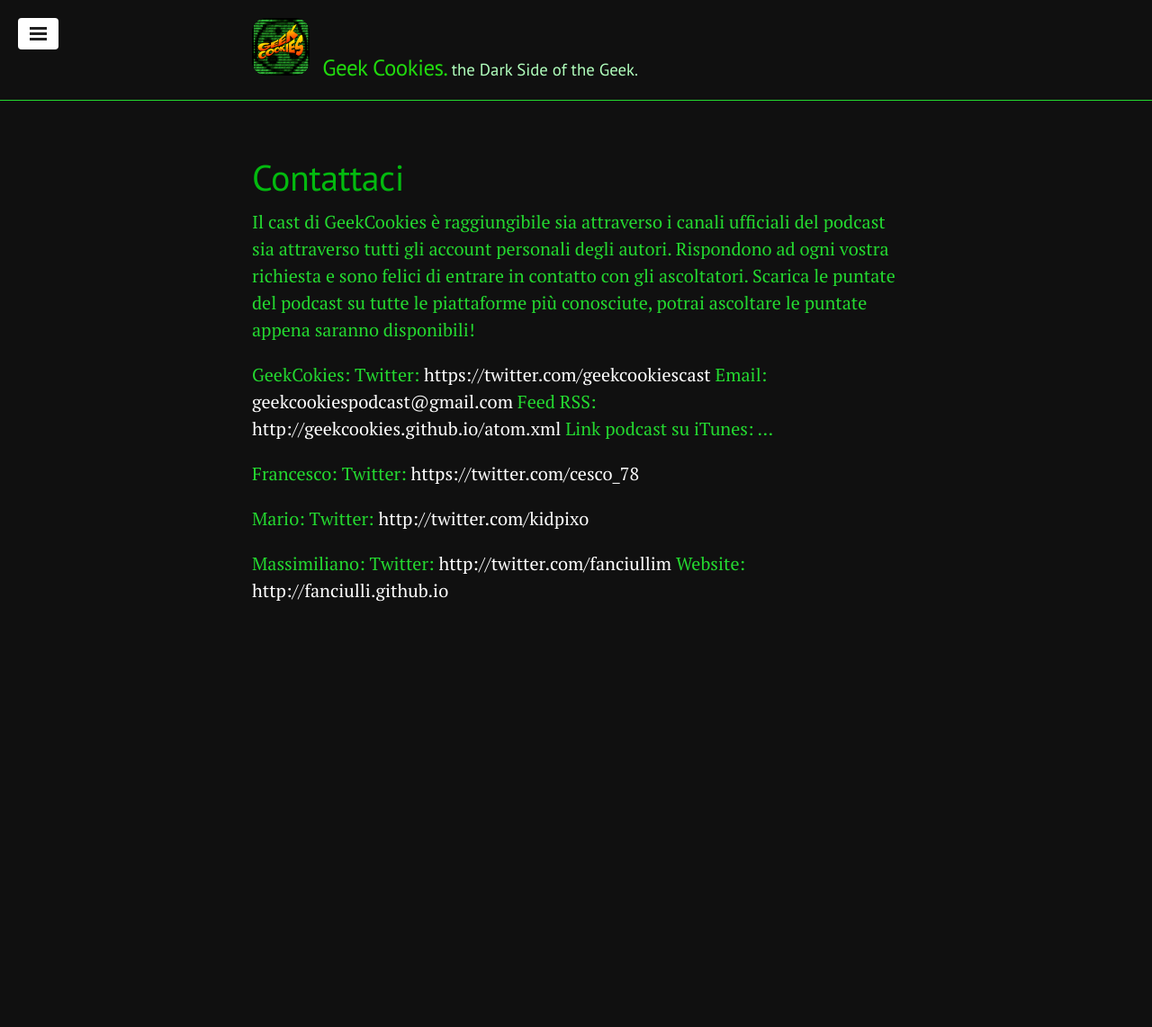
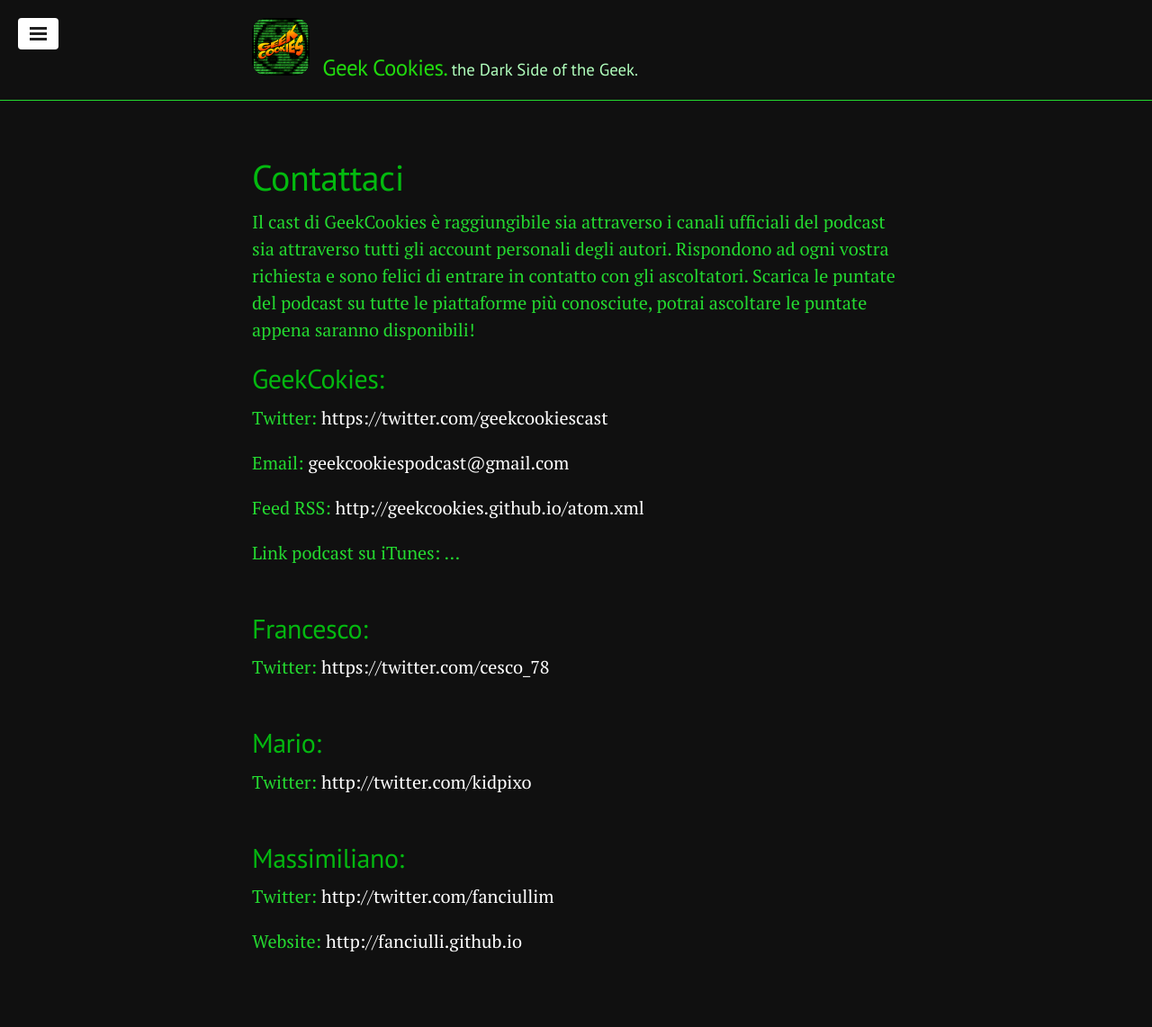
Before and after one commit to geekcookies/geekcookies.github.io, a Jekyll site: the page built from contactus.md, in a window 1280 px wide. Shown: the whole page at 90% size. Built offline with Jekyll 4.4.1, drawn with Linux system fonts in a browser that asks for light colours; before the commit the page ends 900 px from its top, so only the background shows below that; some of the changed lines change nothing that is shown.

Commit message:
make up of contactus

```diff
--- a/contactus.md
+++ b/contactus.md
@@ -6,18 +6,29 @@
 Il cast di GeekCookies è raggiungibile sia attraverso i canali ufficiali del podcast sia attraverso tutti gli account personali degli autori. Rispondono ad ogni vostra richiesta e sono felici di entrare in contatto con gli ascoltatori.
 Scarica le puntate del podcast su tutte le piattaforme più conosciute, potrai ascoltare le puntate appena saranno disponibili!
 
-GeekCokies:
+##GeekCokies:
+
 Twitter: [https://twitter.com/geekcookiescast](https://twitter.com/geekcookiescast)
+
 Email: [geekcookiespodcast@gmail.com](mailto:geekcookiespodcast@gmail.com)
+
 Feed RSS: [http://geekcookies.github.io/atom.xml](http://geekcookies.github.io/atom.xml)
+
 Link podcast su iTunes: ...
+<br /> <br />
 
-Francesco:
+##Francesco:
+
 Twitter: [https://twitter.com/cesco_78](https://twitter.com/cesco_78)
+<br /> <br />
 
-Mario:
+##Mario:
+
 Twitter: [http://twitter.com/kidpixo](https://twitter.com/cesco_78)
+<br /> <br />
 
-Massimiliano:
+##Massimiliano:
+
 Twitter: [http://twitter.com/fanciullim](http://twitter.com/fanciullim)
+
 Website: [http://fanciulli.github.io](http://fanciulli.github.io)
```
